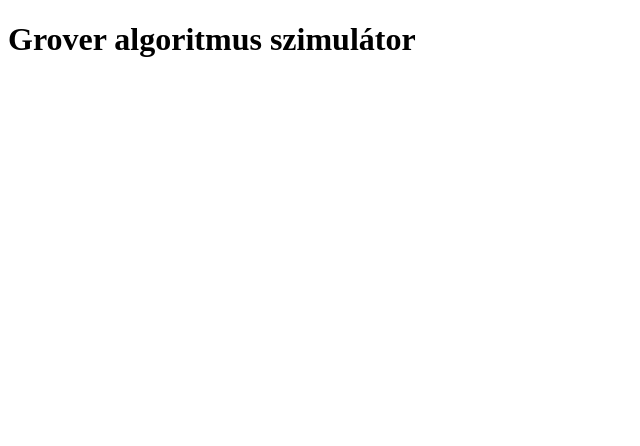
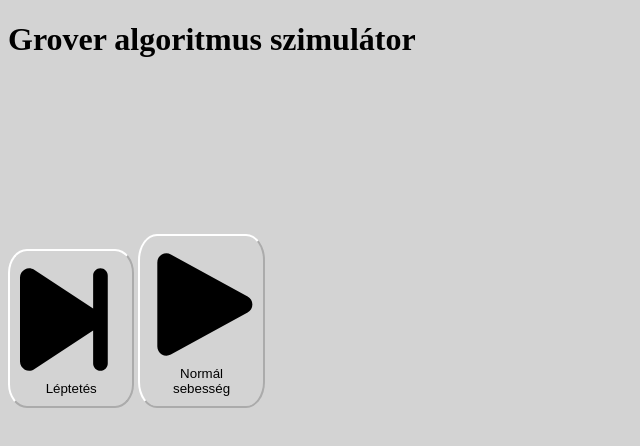
Before and after one commit to BBDenes/grover-alg-sim, a plain HTML site: page index.html in a window 1280 px wide. Shown: the whole page, without its empty margins (0-640 px from the left). Drawn offline with Linux system fonts and the light colour scheme.

Commit message:
Buttons, base css

```diff
--- /dev/null
+++ b/index.css
@@ -0,0 +1,17 @@
+body{
+    background-color: lightgrey;
+}
+
+.btn{
+    height: 10%;
+    width: 10%;
+    background-color: rgba(152, 152, 152, 0);
+    border-radius: 15%;
+    border-color: white;
+    padding: 10px;
+}
+
+.btn:hover{
+    background-color: rgb(104, 104, 104);
+
+}
--- a/index.html
+++ b/index.html
@@ -3,11 +3,28 @@
 <head>
     <meta charset="UTF-8">
     <meta name="viewport" content="width=device-width, initial-scale=1.0">
+    <link rel="stylesheet" href="index.css">
     <title>Grover algoritmus szimulátor</title>
 </head>
 <body>
     <h1>Grover algoritmus szimulátor</h1>
-    <script src="scripts/qbit.js"
+    <div class="canvasContainer">
+        <canvas id="probCanvas"></canvas>
+        <canvas id="vectorCanvas"></canvas>
+    </div>
+    <div class="buttonContainer">
+        <button id="stepBtn" class="btn">
+            <svg xmlns="http://www.w3.org/2000/svg" viewBox="0 0 448 512"><!--!Font Awesome Free v7.3.1 by @fontawesome - https://fontawesome.com License - https://fontawesome.com/license/free Copyright 2026 Fonticons, Inc.--><path d="M21 36.8c12.9-7 28.7-6.3 41 1.8L320 208.1 320 64c0-17.7 14.3-32 32-32s32 14.3 32 32l0 384c0 17.7-14.3 32-32 32s-32-14.3-32-32l0-144.1-258 169.6c-12.3 8.1-28 8.8-41 1.8S0 454.7 0 440L0 72C0 57.3 8.1 43.8 21 36.8z"/></svg>
+            Léptetés
+        </button>
+
+        <button id="startBtn" class="btn">
+            <svg xmlns="http://www.w3.org/2000/svg" viewBox="0 0 448 512"><!--!Font Awesome Free v7.3.1 by @fontawesome - https://fontawesome.com License - https://fontawesome.com/license/free Copyright 2026 Fonticons, Inc.--><path d="M91.2 36.9c-12.4-6.8-27.4-6.5-39.6 .7S32 57.9 32 72l0 368c0 14.1 7.5 27.2 19.6 34.4s27.2 7.5 39.6 .7l336-184c12.8-7 20.8-20.5 20.8-35.1s-8-28.1-20.8-35.1l-336-184z"/></svg>
+            Normál sebesség
+        </button>
+
+    </div>
+    <script src="scripts/qbit.js"></script>
     <script src="scripts/main.js"></script>
 </body>
 </html>
```
